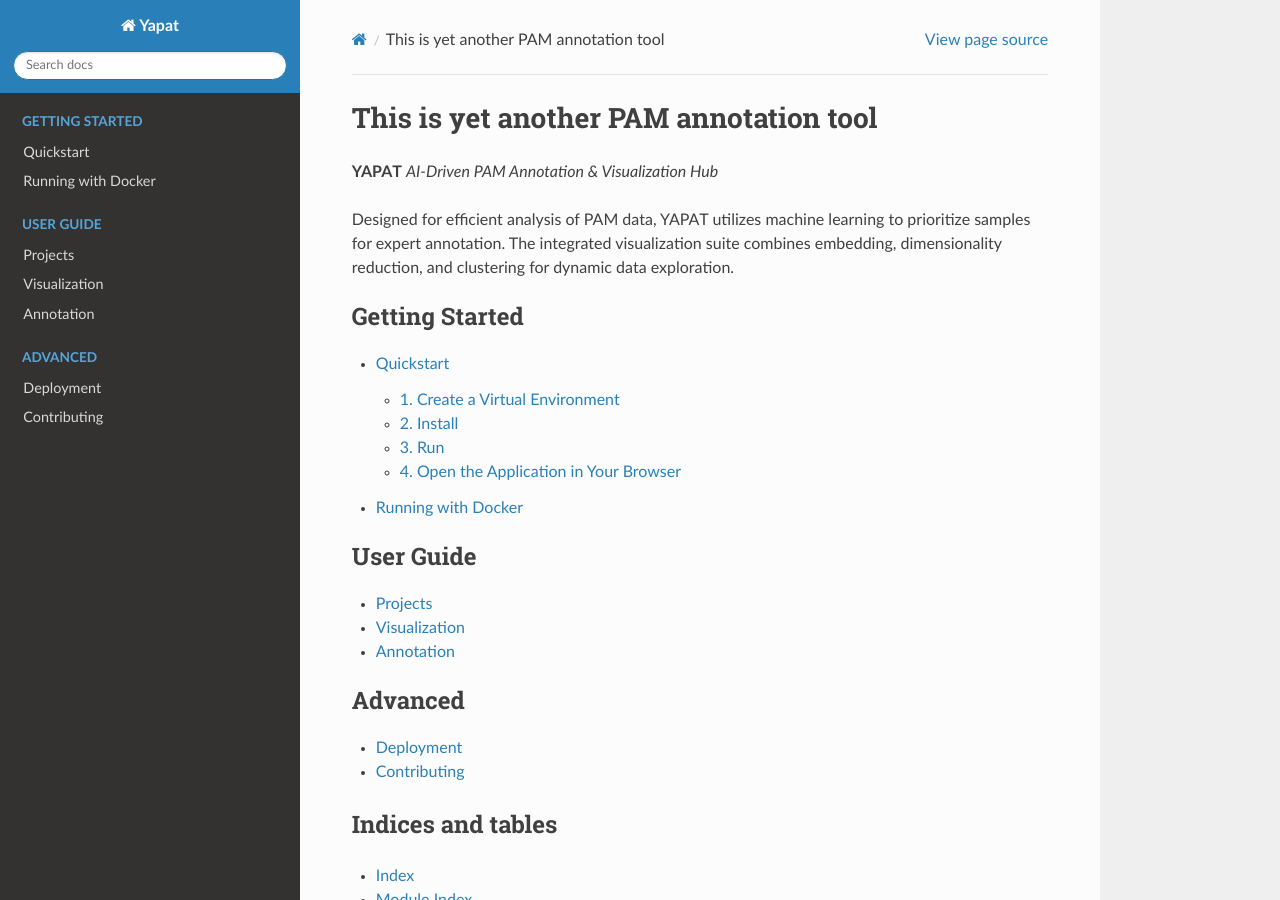
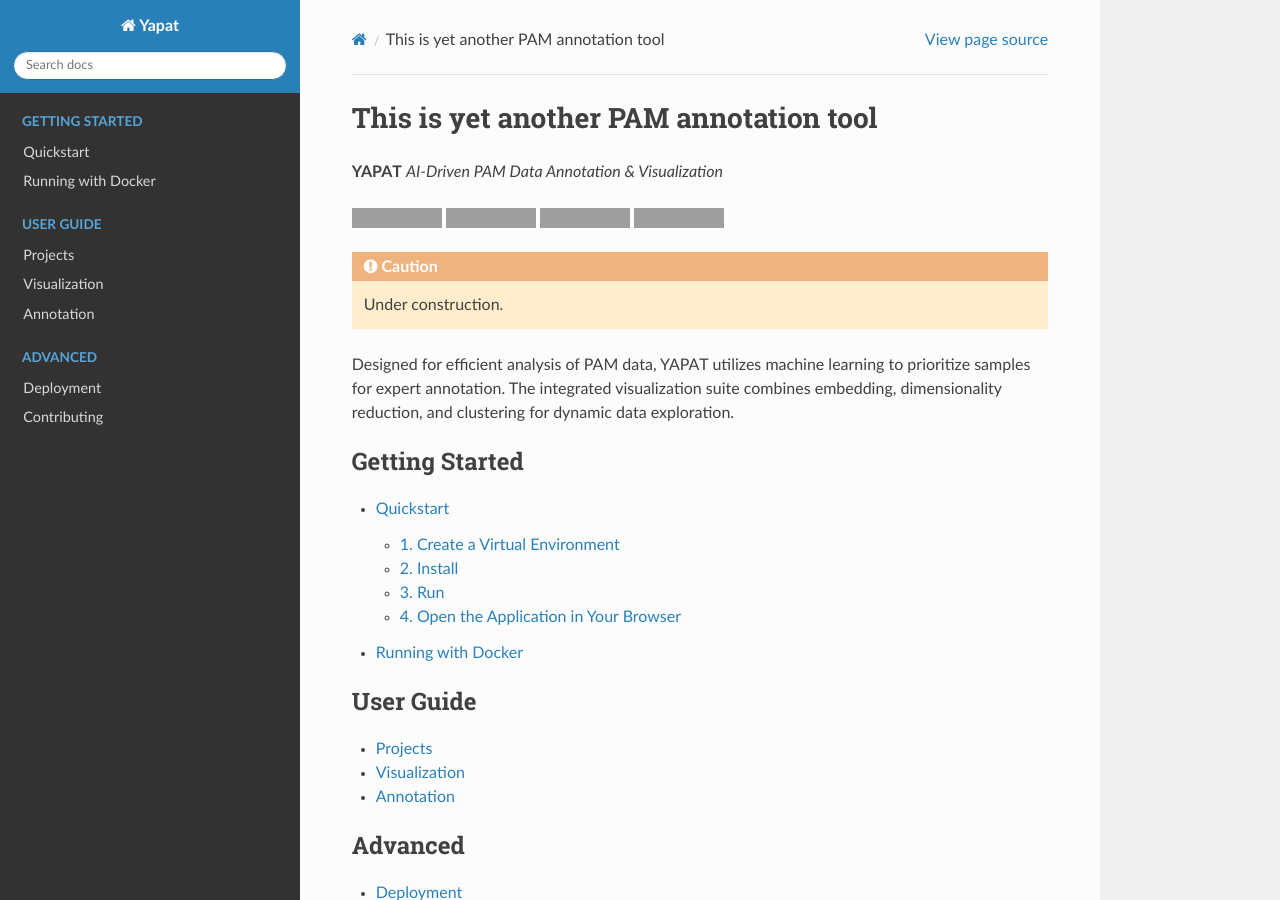
Before and after one commit to yapat-app/yapat, a Sphinx documentation site: the page built from docs/index.rst, in a window 1280 px wide and 900 px high. Built offline with Sphinx 7.4.7 and the Read the Docs theme 2.0.0, drawn with Linux system fonts in a browser that asks for light colours; grey boxes are pictures that could not be loaded.

Commit message:
Add badges

```diff
--- a/docs/index.rst
+++ b/docs/index.rst
@@ -3,7 +3,22 @@ This is yet another PAM annotation tool
 ===============================================
 
 **YAPAT**
-*AI-Driven PAM Annotation & Visualization Hub*
+*AI-Driven PAM Data Annotation & Visualization*
+
+.. image:: https://img.shields.io/github/license/yapat-app/yapat
+   :target: https://github.com/yapat-app/yapat/blob/dev/LICENSE
+
+.. image:: https://img.shields.io/pypi/v/yapat
+   :target: https://pypi.org/project/yapat/
+
+.. image:: https://img.shields.io/github/issues/yapat-app/yapat
+   :target: https://github.com/yapat-app/yapat/issues
+
+.. image:: https://img.shields.io/github/stars/yapat-app/yapat.svg
+   :target: https://github.com/yapat-app/yapat/stargazers
+
+.. caution::
+   Under construction.
 
 Designed for efficient analysis of PAM data, YAPAT utilizes machine learning to prioritize samples for expert annotation.
 The integrated visualization suite combines embedding, dimensionality reduction, and clustering for dynamic data exploration.
```
